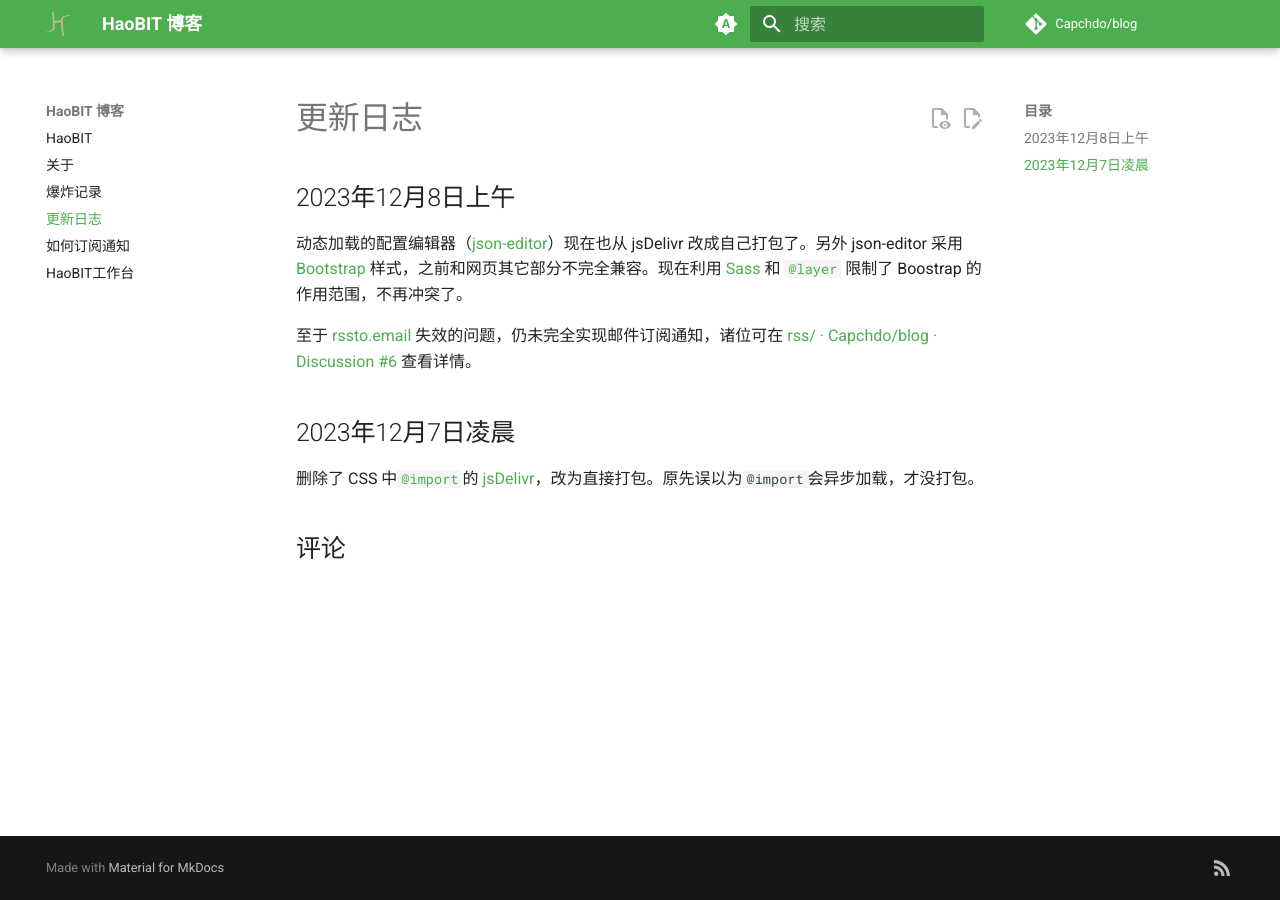
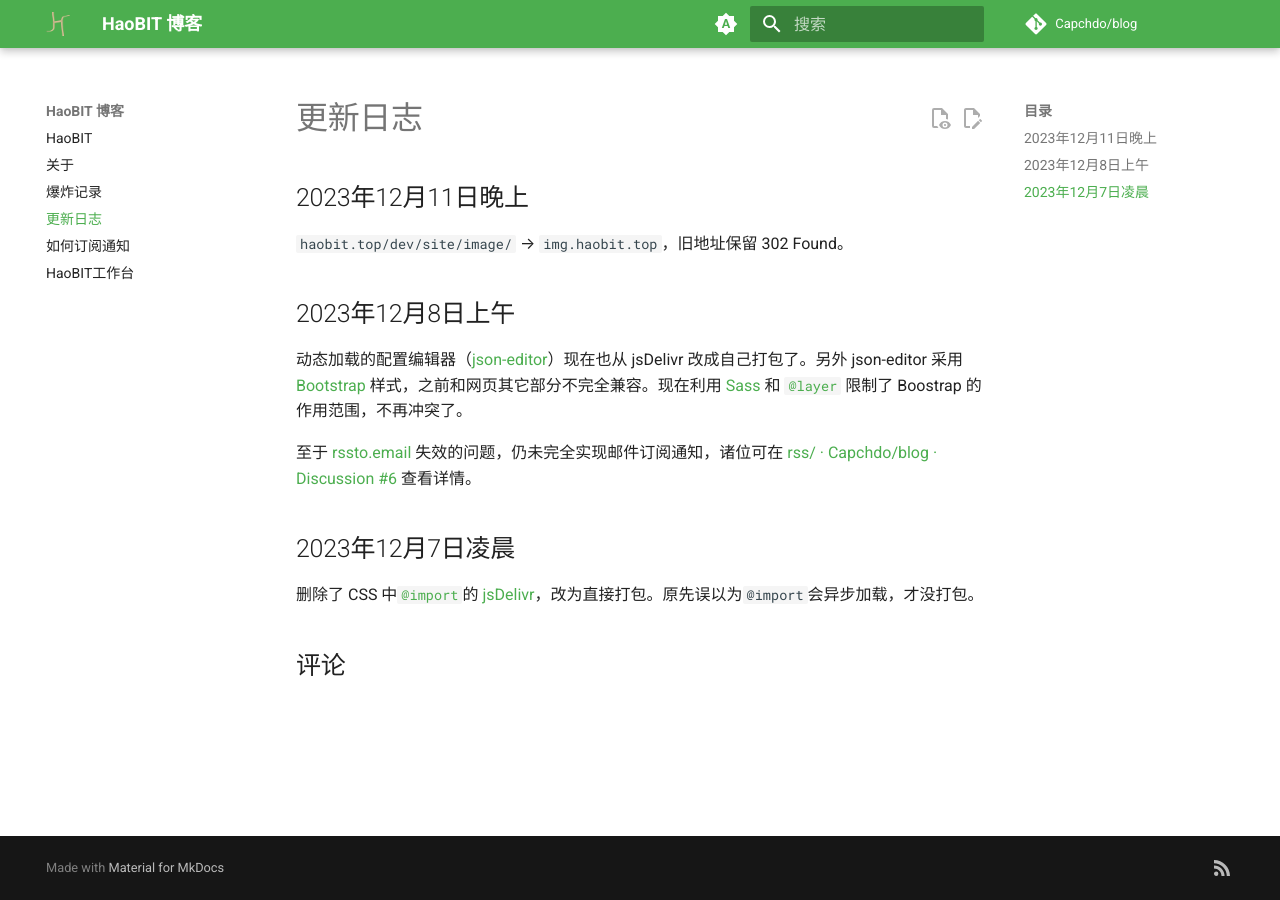
Before and after one commit to Capchdo/blog, an MkDocs documentation site: the page built from docs/log.md, in a window 1280 px wide. Built offline with MkDocs 1.6.1 and Material for MkDocs 9.7.7, drawn with Linux system fonts in a browser that asks for light colours; comment, search, counter and statistics services are not loaded.

Commit message:
更新日志

```diff
--- a/docs/log.md
+++ b/docs/log.md
@@ -1,4 +1,8 @@
 # 更新日志
+
+## 2023年12月11日晚上
+
+`haobit.top/dev/site/image/` → `img.haobit.top`，旧地址保留 302 Found。
 
 ## 2023年12月8日上午
 
```
